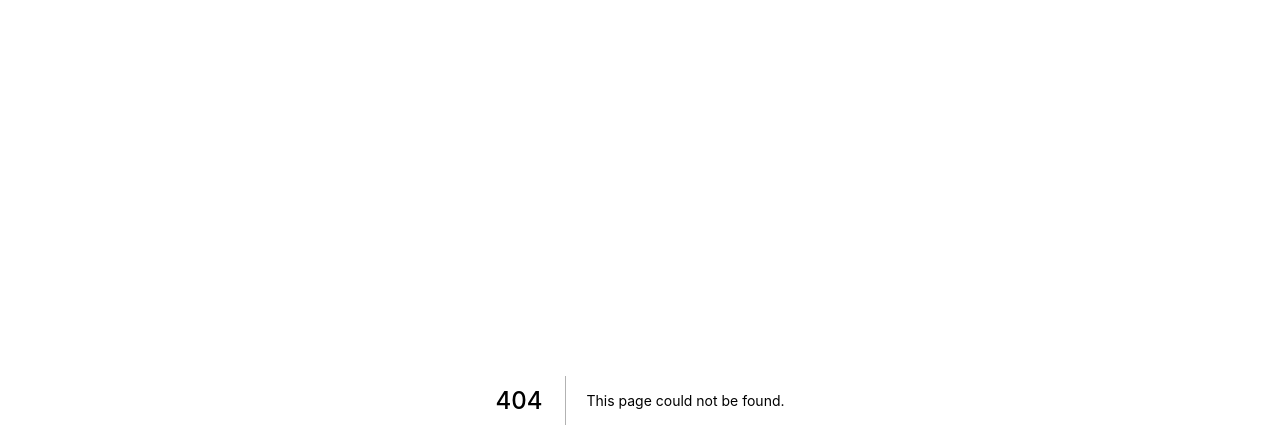
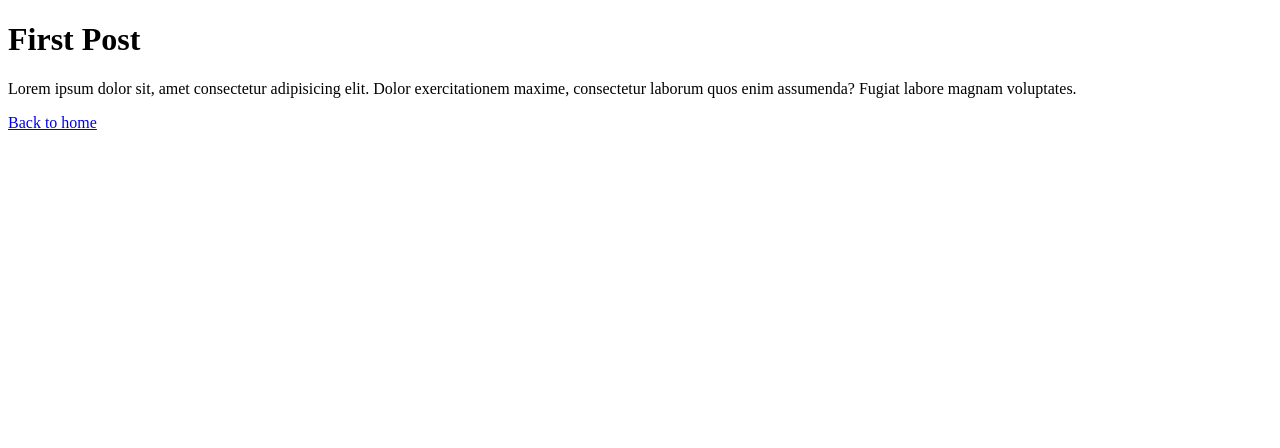
Before and after one commit to zaidakhterr/next-js-blog, a Next.js app: page /posts/first-post in a window 1280 px wide. Before the commit this address had no page. Shown: the top 448 px of the page. Built offline with nearby package versions, Linux system fonts and the light colour scheme.

Commit message:
📦 NEW: Add first-post

```diff
--- a/pages/index.js
+++ b/pages/index.js
@@ -1,4 +1,5 @@
 import Head from "next/head";
+import Link from "next/link";
 
 export default function Home() {
   return (
@@ -10,7 +11,10 @@ export default function Home() {
 
       <main>
         <h1 className="title">
-          Learn <a href="https://nextjs.org">Next.js!</a>
+          Read{" "}
+          <Link href="./posts/first-post">
+            <a>this page!</a>
+          </Link>
         </h1>
 
         <p className="description">
--- /dev/null
+++ b/pages/posts/first-post.js
@@ -0,0 +1,18 @@
+import Link from "next/link";
+
+const firstPost = () => {
+  return (
+    <div>
+      <h1>First Post</h1>
+      <p>
+        Lorem ipsum dolor sit, amet consectetur adipisicing elit. Dolor exercitationem maxime, consectetur laborum quos
+        enim assumenda? Fugiat labore magnam voluptates.
+      </p>
+      <Link href="/">
+        <a>Back to home</a>
+      </Link>
+    </div>
+  );
+};
+
+export default firstPost;
```
